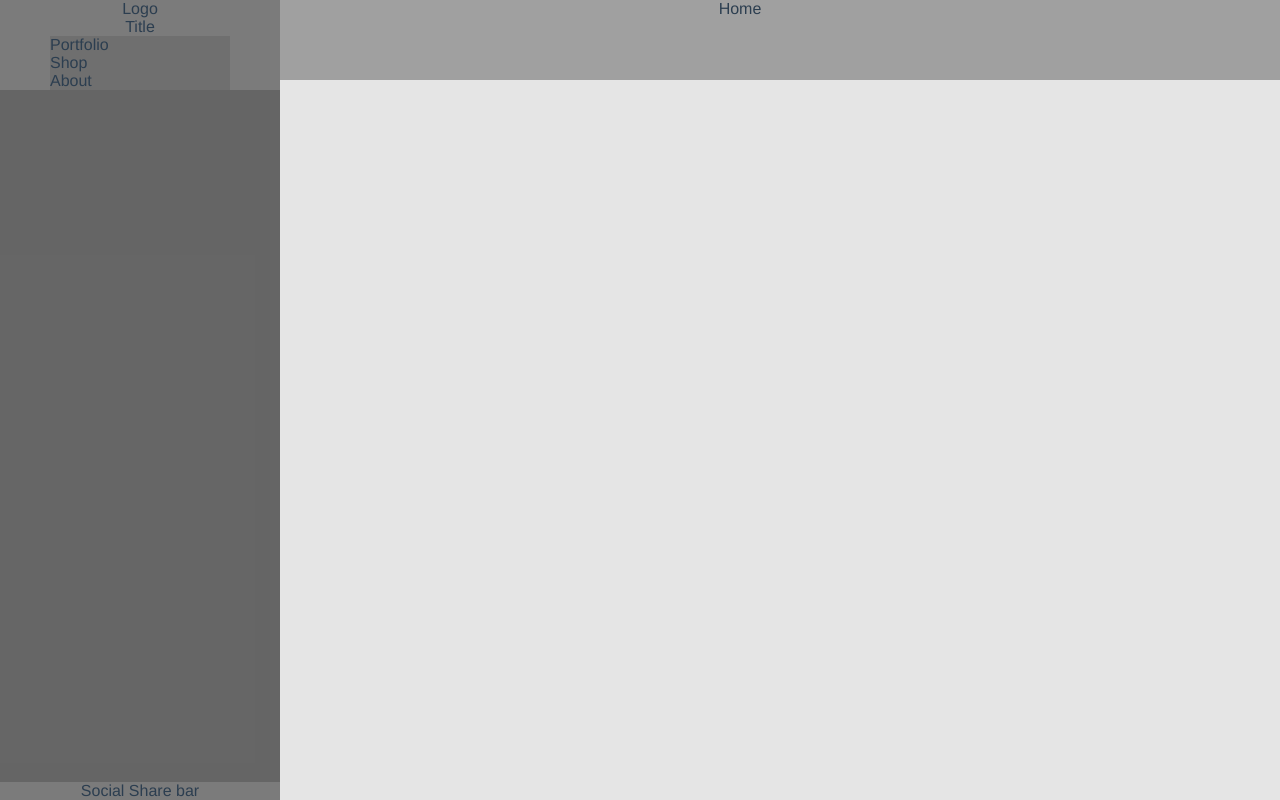
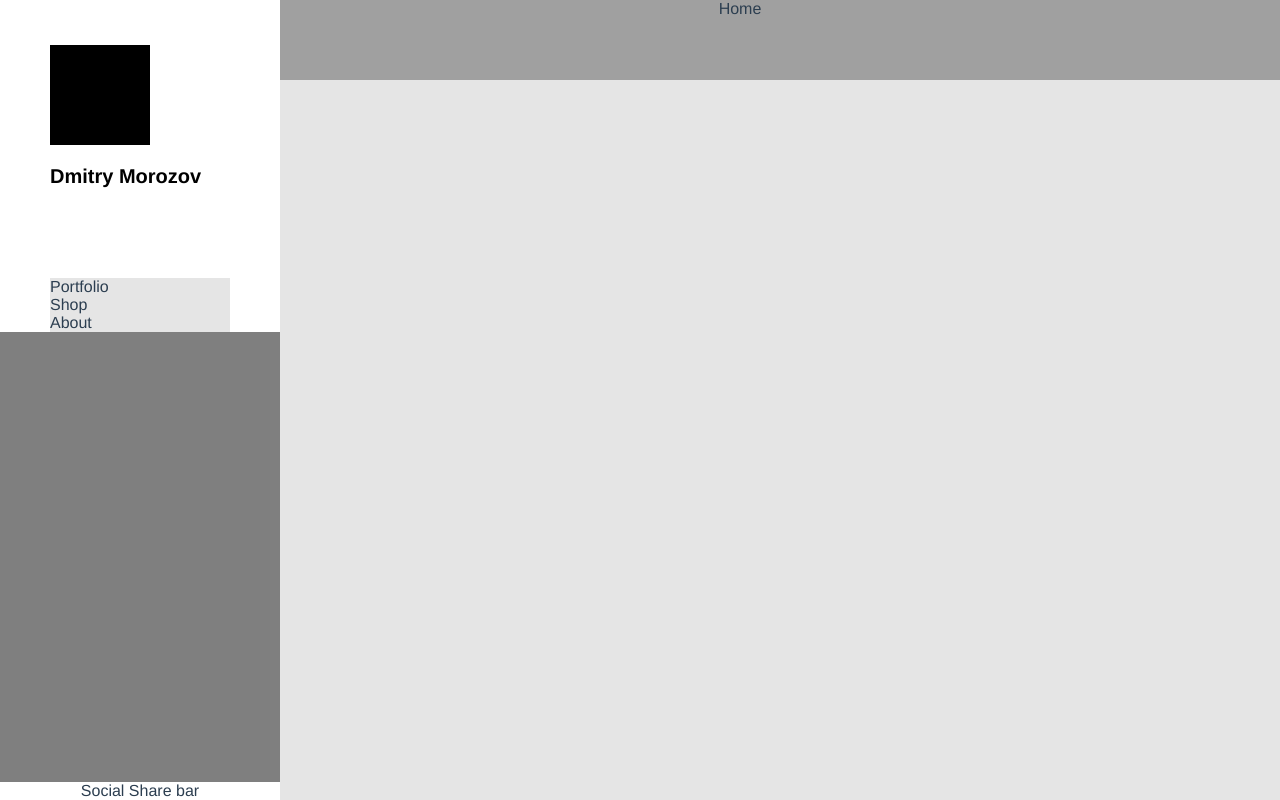
Before and after one commit to sashkhen/shiny-octo-vue, a Vue app: page /projects/1 in a window 1280 px wide. Built offline with nearby package versions, Linux system fonts and the light colour scheme; what vue-resource would draw is missing.

Commit message:
Add app title section

```diff
--- /dev/null
+++ b/src/components/AppTitle.vue
@@ -0,0 +1,38 @@
+<template>
+  <div class="app-title">
+    <logo />
+    <p class="title">{{ title }}</p>
+  </div>
+</template>
+
+<script>
+import Logo from '@/components/Logo';
+
+export default {
+  name: 'app-title',
+  components: {
+    Logo,
+  },
+
+  data() {
+    return {
+      title: 'Dmitry Morozov',
+    };
+  },
+};
+</script>
+
+<style scoped>
+.app-title {
+  padding: 45px 0 90px;
+}
+
+.title {
+  margin: 20px 0 0;
+  text-align: left;
+
+  color: black;
+  font-size: 20px;
+  font-weight: 900;
+}
+</style>
--- /dev/null
+++ b/src/components/Logo.vue
@@ -0,0 +1,18 @@
+<template>
+  <div class="logo" />
+</template>
+
+<script>
+export default {
+  name: 'Logo',
+};
+</script>
+
+<style scoped>
+.logo {
+  width: 100px;
+  height: 100px;
+
+  background-color: black;
+}
+</style>
--- a/src/containers/Sidebar.vue
+++ b/src/containers/Sidebar.vue
@@ -1,8 +1,7 @@
 <template>
   <div class="sidebar">
     <div class="sidebar__item">
-      <p>Logo</p>
-      <p>Title</p>
+      <app-title />
     </div>
     <div class="sidebar__item">
       <navigation />
@@ -15,11 +14,13 @@
 </template>
 
 <script>
+import AppTitle from '@/components/AppTitle';
 import Navigation from '@/components/Navigation';
 
 export default {
   name: 'sidebar',
   components: {
+    AppTitle,
     Navigation,
   },
 
@@ -38,13 +39,11 @@ export default {
 
   flex: 0 0 280px;
   overflow: auto;
-  background-color: rgba(0, 0, 0, .2);
 }
 
 .sidebar__item {
   flex: 0 0 auto;
   padding: 0 50px;
-  background-color: rgba(0, 0, 0, .4);
 }
 
 .sidebar__item--separator {
```
